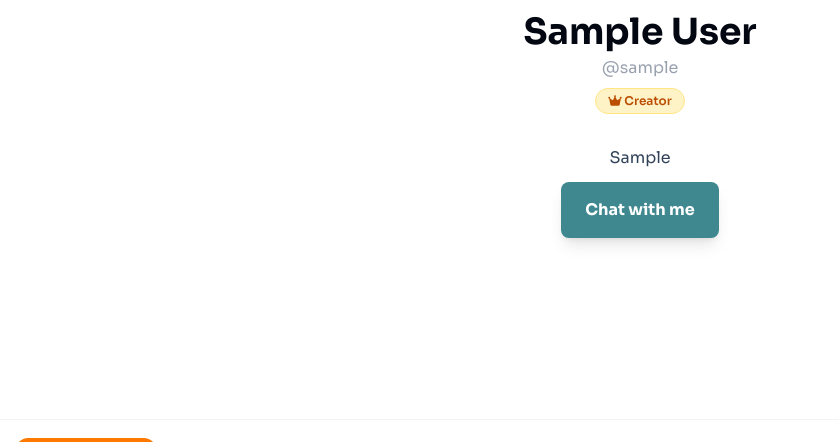
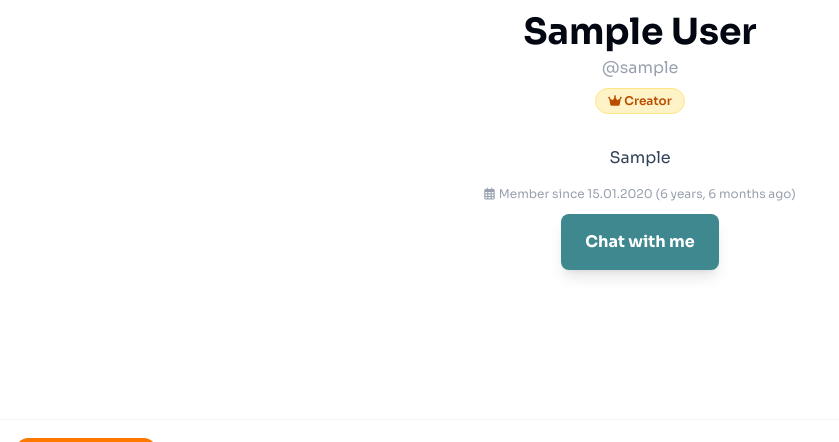
Before and after one commit to YarCODING/reunite, a Django app: a page that uses users/templates/users/profile.html in a window 1280 px wide. Shown: the part 316-758 px from the top of the page, without its empty margins (0-839 px from the left). Run offline with Django 5.2, Linux system fonts and the light colour scheme; tables that the repository leaves empty hold one stand-in row (values such as "Sample post"); grey boxes marked "Sample" are stand-in pictures; style sheets or scripts are compiled from the project's sources; some libraries are stand-ins or nearby versions.

Commit message:
profile account member since info

```diff
--- a/users/templates/users/profile.html
+++ b/users/templates/users/profile.html
@@ -21,9 +21,18 @@
                 <i class="fa-solid fa-user-tie"></i> {% trans "Staff" %}
             </span>
         {% endif %}
+
         {% if profile.info %}
         <div class="mt-8 text-slate-700 dark:text-gray-300">{{ profile.info|linebreaksbr }}</div>
         {% endif %}
+
+        {% with joined_date=profile.user.date_joined|date:"d.m.Y" time_ago=profile.user.date_joined|timesince %}
+            <div class="mt-4 text-xs text-gray-400 dark:text-gray-500 flex items-center justify-center gap-1">
+                <i class="fa-regular fa-calendar-alt"></i>
+                {% blocktrans %}Member since {{ joined_date }} ({{ time_ago }} ago){% endblocktrans %}
+            </div>
+        {% endwith %}
+
         {% if profile.user != user %}
         <a class="mt-3 bg-primary hover:bg-primary-dark text-white font-bold px-6 py-4 inline-block rounded-lg shadow-lg transition-all cursor-pointer" href="{% url 'start-chat' profile.user.username %}">{% trans "Chat with me" %}</a>
         {% endif %}
```
Also changed, not shown: locale/en/LC_MESSAGES/django.po, locale/et/LC_MESSAGES/django.po, locale/uk/LC_MESSAGES/django.po, 2 other files.
